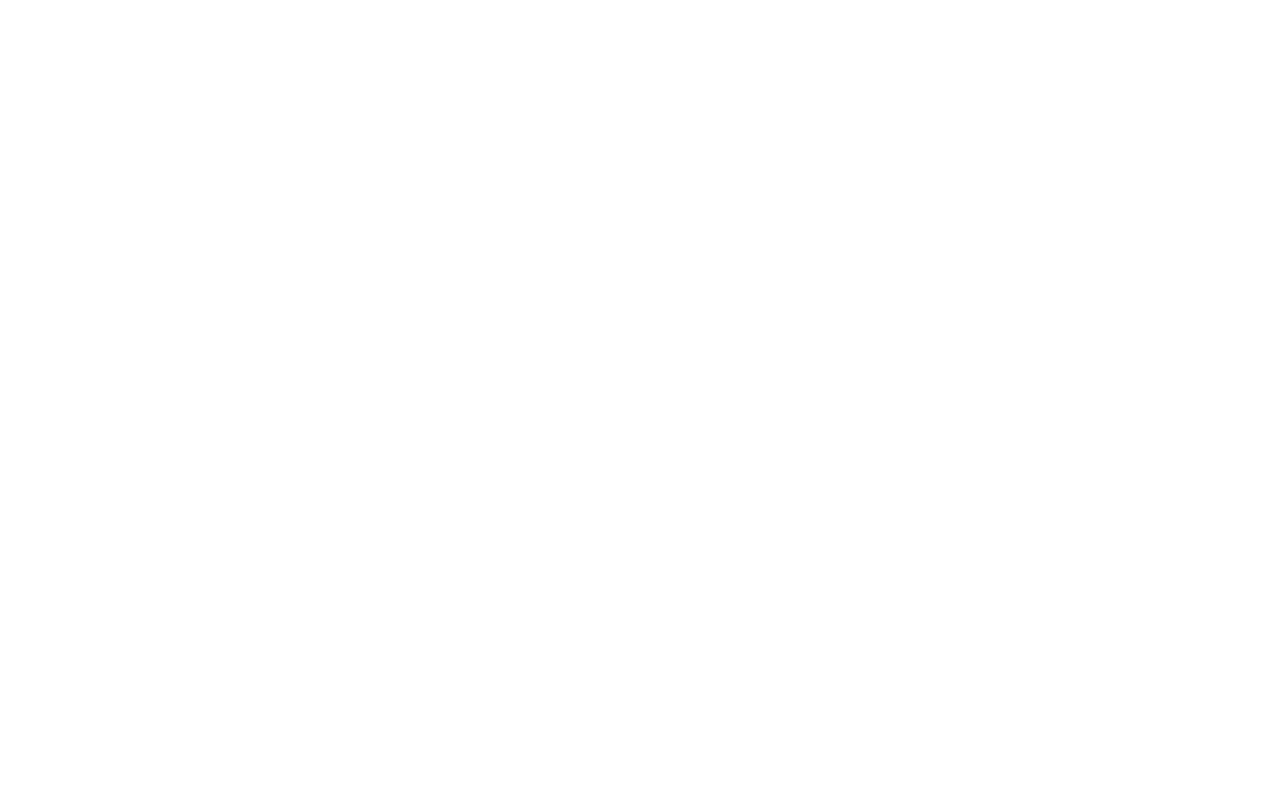
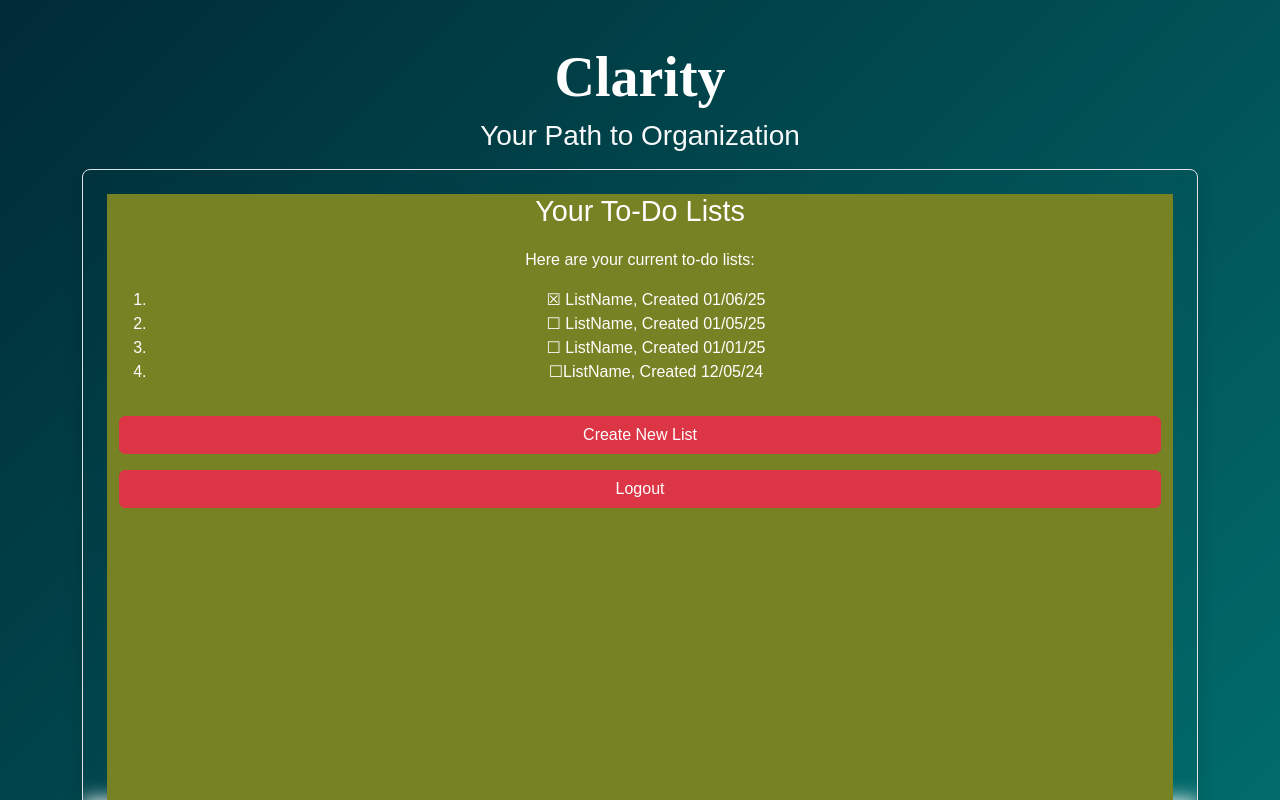
Before and after one commit to AlrightErin27/df-challenge, a React (Create React App) app: page /dashboard in a window 1280 px wide. Before the commit this address had no page. Shown: the top 800 px of the page. Built offline with nearby package versions, Linux system fonts and the light colour scheme; a web font is replaced by a local one.

Commit message:
need to change route structure

```diff
--- a/src/App.js
+++ b/src/App.js
@@ -1,7 +1,12 @@
 import React, { useState } from "react";
 import "./App.css";
 import "bootstrap/dist/css/bootstrap.min.css";
-import { BrowserRouter as Router, Routes, Route } from "react-router-dom";
+import {
+  BrowserRouter as Router,
+  Routes,
+  Route,
+  Navigate,
+} from "react-router-dom";
 
 // Components
 import Home from "./Components/Home/Home";
@@ -9,22 +14,36 @@
 import Dashboard from "./Components/Dashboard/Dashboard";
 
 function App() {
-  //is user logged in
-  const [isLoggedIn, setIsLoggedIn] = useState(false);
+  const [isLoggedIn, setIsLoggedIn] = useState(true);
 
   return (
     <Router>
       <Routes>
+        {/* Entry Route */}
         <Route
           path="/"
           element={
-            <Home>
-              {isLoggedIn ? (
+            isLoggedIn ? (
+              <Navigate to="/dashboard" replace />
+            ) : (
+              <Home>
+                <Entry onLogin={() => setIsLoggedIn(true)} />
+              </Home>
+            )
+          }
+        />
+
+        {/* Dashboard Route */}
+        <Route
+          path="/dashboard"
+          element={
+            isLoggedIn ? (
+              <Home>
                 <Dashboard />
-              ) : (
-                <Entry onLogin={() => setIsLoggedIn(true)} />
-              )}
-            </Home>
+              </Home>
+            ) : (
+              <Navigate to="/" replace />
+            )
           }
         />
       </Routes>
--- /dev/null
+++ b/src/Components/Dashboard/CreateList.js
@@ -0,0 +1,5 @@
+import "./Dashboard.css";
+
+export default function CreateList() {
+  return <div className="create-list-cont">Create a new list</div>;
+}
--- a/src/Components/Dashboard/Dashboard.js
+++ b/src/Components/Dashboard/Dashboard.js
@@ -1,5 +1,6 @@
 import React from "react";
 import "./Dashboard.css";
+import Lists from "./Lists";
 
 export default function Dashboard() {
   return (
@@ -7,7 +8,8 @@
       <div className="container text-center">
         <h2>Your To-Do Lists</h2>
         <p>Here are your current to-do lists:</p>
-        {/* Add your list components here */}
+        <Lists />
+        <button className="btn btn-danger mt-3">Create New List</button>
         <button className="btn btn-danger mt-3">Logout</button>
       </div>
     </div>
--- /dev/null
+++ b/src/Components/Dashboard/Lists.js
@@ -0,0 +1,14 @@
+import "./Dashboard.css";
+
+export default function Lists() {
+  return (
+    <div className="lists-cont">
+      <ol>
+        <li>☒ ListName, Created 01/06/25</li>
+        <li>☐ ListName, Created 01/05/25</li>
+        <li>☐ ListName, Created 01/01/25</li>
+        <li>☐ListName, Created 12/05/24</li>
+      </ol>
+    </div>
+  );
+}
```
Also changed, not shown: src/Components/Dashboard/ViewSingleList.js (added, +13 -0 lines).
